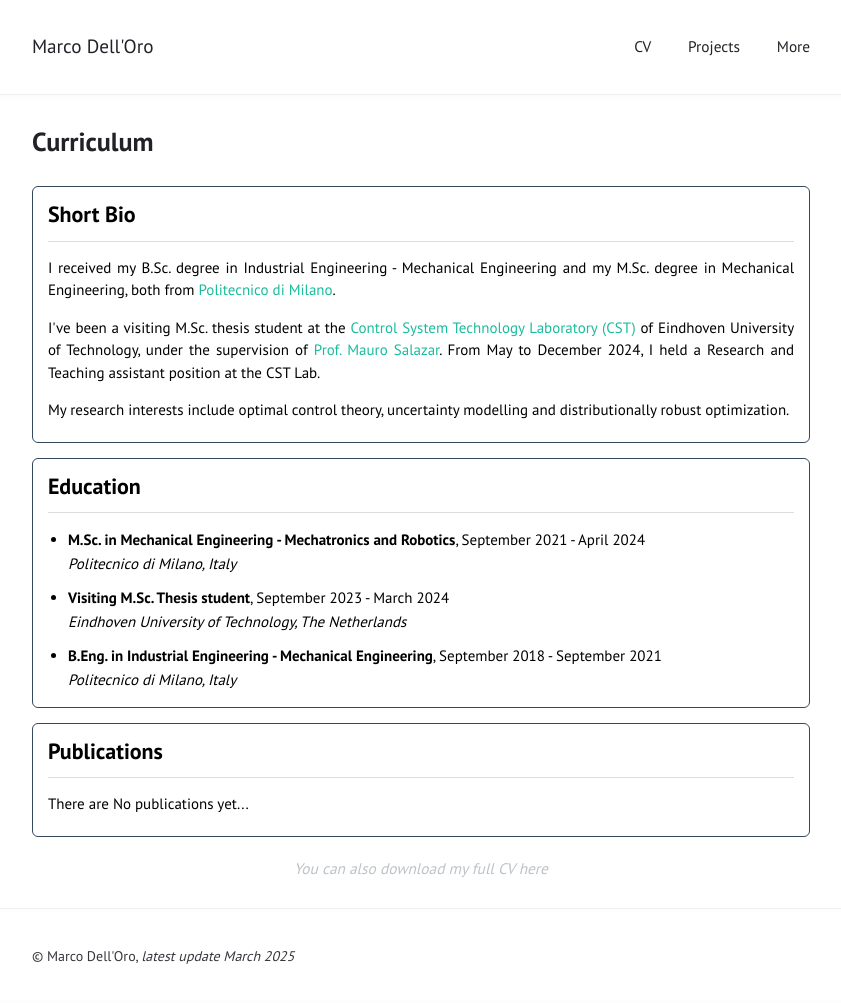
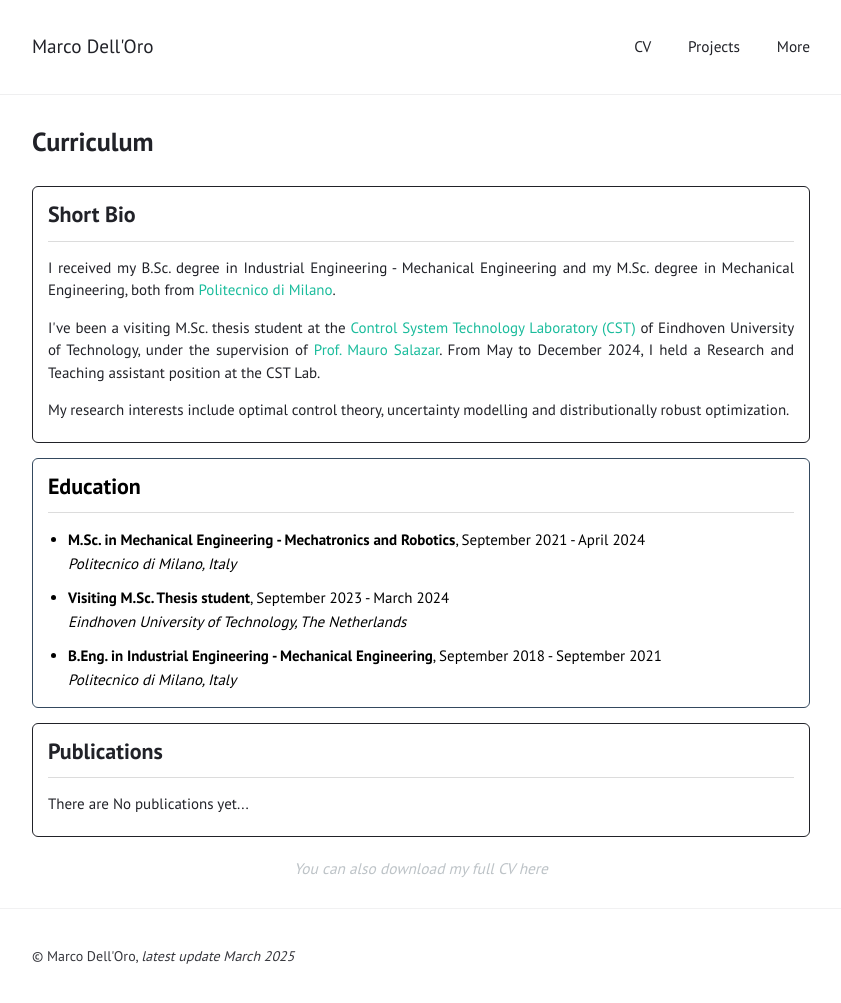
Before and after one commit to Marcodelloro/Marcodelloro.github.io, a Jekyll site: the page built from Curriculum.md, in a window 1280 px wide. Shown: the whole page, without its empty margins (219-1060 px from the left). Built offline with Jekyll 4.4.1, drawn with Linux system fonts in a browser that asks for light colours.

Commit message:
push new color?

```diff
--- a/assets/css/cv.css
+++ b/assets/css/cv.css
@@ -1,12 +1,12 @@
 /* CV section styling */
 .cv-section {
     background-color: transparent; /* Matching the background color */
-    color: black;
+    color:  #212228;
     padding: 5px 15px; /* Reduced padding to make it slimmer */
     margin-bottom: 15px; /* Reduced margin for slimmer boxes */
     border-radius: 6px; /* Slightly smaller rounded corners */
     box-shadow: none; /* Remove the shadow to make it flatter */
-    border: 1px solid #34495e; /* Thin border to separate from background */
+    border: 1px solid  #212228 ; /* Thin border to separate from background */
 }
 
 /* Smaller titles */
--- a/assets/css/home.css
+++ b/assets/css/home.css
@@ -22,9 +22,9 @@ main {
 
 /* Title */
 h1 {
-    font-size: 1rem;            /* Large title */
+    font-size: 1rem;
     margin: 0 0 0 0;         /* Space below the title */
-    color: #333;                /* Dark color for title */
+    color: transparent;                /* Dark color for title */
 }
 
 /* Paragraph text */
--- a/assets/css/index.sass
+++ b/assets/css/index.sass
@@ -7,22 +7,22 @@
   body > header, body > article, body > footer
     padding: 1.75em calc(40% - 17em)
 
-{% if site.minimal %}
+{% if site.dark %}
 
 body > header
-  background: $dark
-  color: $light
+  background: $light
+  color: $dark
   border-bottom: 1px solid reduce(14)
 
 {% else %}
 
 body > header
-  box-shadow: 0 0 .6em rgba($dark, 0.04)
+  background: $light
+  color: $dark
   border-bottom: 1px solid reduce(14)
-
 {% endif %}
 
 body > footer
-  box-shadow: 0 0 .6em rgba($dark, 0.04) inset
+  box-shadow: 0 0 .6em rgba($light, 0.04) inset
   border-top: 1px solid reduce(14)
   opacity: .9
```
Also changed, not shown: 5 other files.
